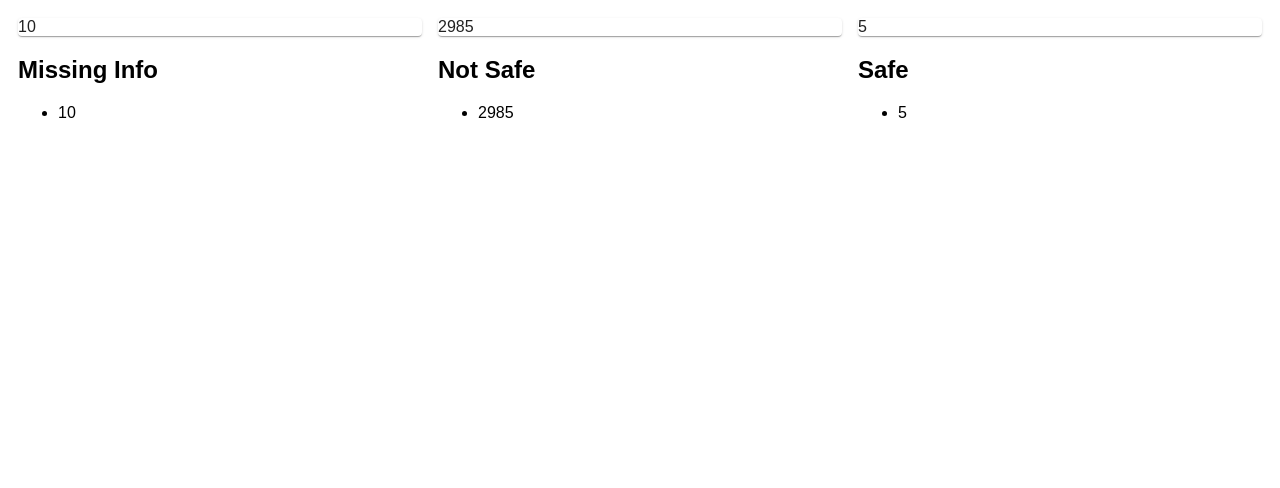
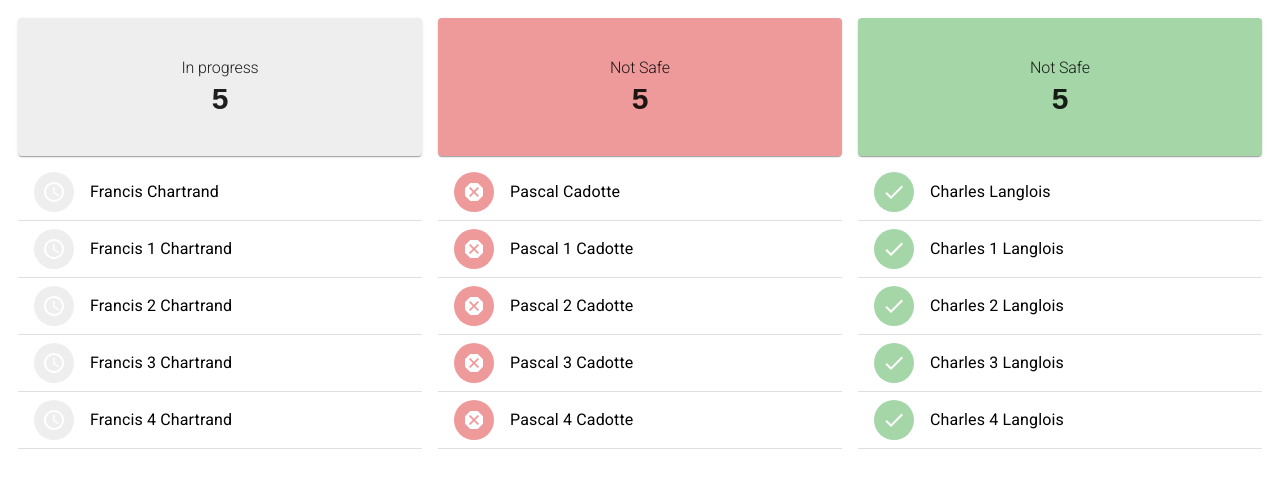
Before and after one commit to TinxHQ/emergency-check-plugin, a React (Vite) app in the folder ui/: page /alerts/1 in a window 1280 px wide. Shown: the top 488 px of the page. Built offline with nearby package versions, Linux system fonts and the light colour scheme.

Commit message:
style(ui): make poc visually

```diff
--- a/ui/src/alerts/ListView.tsx
+++ b/ui/src/alerts/ListView.tsx
@@ -1,17 +1,20 @@
 import { useState } from 'react';
+
 import EditIcon from '@mui/icons-material/Edit';
 import Table from '@mui/material/Table';
 import TableBody from '@mui/material/TableBody';
 import TableCell from '@mui/material/TableCell';
 import TableHead from '@mui/material/TableHead';
 import TableRow from '@mui/material/TableRow';
-import { Link } from 'react-router-dom';
+import { useNavigate, Link } from 'react-router-dom';
 import type { Alert } from '../types/index'
 import { ALERTS } from '../mock';
+import { IconButton } from '@mui/material';
 
 
 const ListView = () => {
-  const [rows, setRows] = useState<Alert>(ALERTS);
+  const [rows, setRows] = useState<Alert[]>(ALERTS);
+  const navigate = useNavigate();
 
   return (
     <Table>
@@ -25,16 +28,17 @@ const ListView = () => {
         </TableRow>
       </TableHead>
       <TableBody>
-        {rows.map((row) => (
+        {rows?.map((row) => (
           <TableRow
             key={row.date}
-            sx={{ '&:last-child td, &:last-child th': { border: 0 } }}
+            sx={{ cursor: 'pointer', '&:last-child td, &:last-child th': { border: 0 } }}
+            onClick={() => navigate(`/alerts/${row.uuid}`)}
           >
             <TableCell>{row.date}</TableCell>
-            <TableCell>{row.missing}</TableCell>
-            <TableCell>{row.safe}</TableCell>
-            <TableCell>{row.not_safe}</TableCell>
-            <TableCell><Link to={`/alerts/${row.uuid}`}><EditIcon /></Link></TableCell>
+            <TableCell>{row.missing.length}</TableCell>
+            <TableCell>{row.safe.length}</TableCell>
+            <TableCell>{row.not_safe.length}</TableCell>
+            <TableCell><IconButton LinkComponent={Link} to={`/alerts/${row.uuid}`}><EditIcon /></IconButton></TableCell>
           </TableRow>
         ))}
       </TableBody>
--- a/ui/src/alerts/ShowView.tsx
+++ b/ui/src/alerts/ShowView.tsx
@@ -1,10 +1,94 @@
 import { useState } from 'react';
 import { useParams } from 'react-router-dom';
-import type { Alert } from '../types/index'
+import type { Alert, AlertUser } from '../types/index'
 import { ALERTS } from '../mock';
 import Grid from '@mui/material/Grid2';
-import { Card } from '@mui/material';
+import { Avatar, Card, Divider, List, ListItem, ListItemAvatar, ListItemText, Typography } from '@mui/material';
+import { green, grey, red } from '@mui/material/colors';
+import styled from '@emotion/styled'
+import AccessTimeIcon from '@mui/icons-material/AccessTime';
+import DangerousIcon from '@mui/icons-material/Dangerous';
+import CheckIcon from '@mui/icons-material/Check';
 
+const CardColored = styled(Card)(`
+  font-size: 30px;
+  text-align: center;
+  padding: 40px 20px;
+  font-weight: bold;
+`)
+
+const ListTitle = styled((props: Record<string, any>) => <Typography {...props} variant="h2" />)(`
+  font-size: 1rem;
+  margin-bottom: 5px;
+`);
+
+const WAITING = 'waiting';
+const NOT_SAFE = 'not_safe';
+const SAFE = 'safe';
+
+type Props = {
+  title: string;
+  severity: typeof WAITING | typeof NOT_SAFE | typeof SAFE;
+  users: AlertUser[];
+}
+
+const getColor = (severity: Props['severity']) => {
+  switch (severity) {
+    case WAITING:
+      return grey[200];
+    case NOT_SAFE:
+      return red[200];
+    case SAFE:
+      return green[200];
+  }
+}
+
+const getIcon = (severity: Props['severity']) => {
+  switch (severity) {
+    case WAITING:
+      return AccessTimeIcon;
+    case NOT_SAFE:
+      return DangerousIcon;
+    case SAFE:
+      return CheckIcon;
+  }
+}
+
+const UsersList = ({ title, severity, users }: Props) => {
+  const color = getColor(severity);
+  console.log(`🤠 -> UsersList -> color:`, color);
+  const Icon = getIcon(severity);
+  console.log(`🤠 -> UsersList -> Icon:`, Icon);
+
+  return (
+    <>
+      <CardColored sx={{ background: color }}>
+        <ListTitle>{ title }</ListTitle>
+        { users.length }
+      </CardColored>
+
+
+      <List>
+        { users.map(({ uuid, firstname, lastname }: AlertUser) => {
+          return (
+            <div key={uuid}>
+              <ListItem>
+                <ListItemAvatar>
+                  <Avatar sx={{ background: color }}>
+                    <Icon />
+                  </Avatar>
+                </ListItemAvatar>
+                <ListItemText>{ [firstname, lastname].filter(Boolean).join(' ') }</ListItemText>
+              </ListItem>
+              <Divider />
+            </div>
+          )
+        })}
+      </List>
+
+    </>
+  )
+}
 
 const ShowView = () => {
   const routeParams = useParams();
@@ -15,35 +99,15 @@ const ShowView = () => {
 
       <Grid container spacing={2}>
         <Grid size={4}>
-          <Card>
-            { alert.missing }
-          </Card>
-
-          <h2>Missing Info</h2>
-          <ul>
-            <li>{ alert.missing }</li>
-          </ul>
+          <UsersList severity={WAITING} title="In progress" users={alert.missing} />
         </Grid>
 
         <Grid size={4}>
-          <Card>
-            { alert.not_safe }
-          </Card>
-          <h2>Not Safe</h2>
-          <ul>
-            <li>{ alert.not_safe }</li>
-          </ul>
+          <UsersList severity={NOT_SAFE} title="Not Safe" users={alert.not_safe} />
         </Grid>
 
         <Grid size={4}>
-          <Card>
-            { alert.safe }
-          </Card>
-
-          <h2>Safe</h2>
-          <ul>
-            <li>{ alert.safe }</li>
-          </ul>
+          <UsersList severity={SAFE} title="Not Safe" users={alert.safe} />
         </Grid>
       </Grid>
     </div>
--- a/ui/src/mock.ts
+++ b/ui/src/mock.ts
@@ -5,8 +5,26 @@ export const ALERTS: Alert[] = [
     uuid: '1111-1111-1111-1111',
     date: '2024-01-01:23:59:59',
     total: 3000,
-    missing: 10,
-    safe: 5,
-    not_safe: 2985,
+    missing: [
+      {uuid: '2222-2222-2222-2221', firstname: 'Francis', lastname: 'Chartrand'},
+      {uuid: '2222-2222-2222-2222', firstname: 'Francis 1', lastname: 'Chartrand'},
+      {uuid: '2222-2222-2222-2223', firstname: 'Francis 2', lastname: 'Chartrand'},
+      {uuid: '2222-2222-2222-2224', firstname: 'Francis 3', lastname: 'Chartrand'},
+      {uuid: '2222-2222-2222-2225', firstname: 'Francis 4', lastname: 'Chartrand'},
+    ],
+    safe: [
+      {uuid: '3333-3333-3333-3331', firstname: 'Charles', lastname: 'Langlois'},
+      {uuid: '3333-3333-3333-3332', firstname: 'Charles 1', lastname: 'Langlois'},
+      {uuid: '3333-3333-3333-3333', firstname: 'Charles 2', lastname: 'Langlois'},
+      {uuid: '3333-3333-3333-3334', firstname: 'Charles 3', lastname: 'Langlois'},
+      {uuid: '3333-3333-3333-3335', firstname: 'Charles 4', lastname: 'Langlois'},
+    ],
+    not_safe: [
+      {uuid: '4444-4444-4444-4441', firstname: 'Pascal', lastname: 'Cadotte'},
+      {uuid: '4444-4444-4444-4442', firstname: 'Pascal 1', lastname: 'Cadotte'},
+      {uuid: '4444-4444-4444-4443', firstname: 'Pascal 2', lastname: 'Cadotte'},
+      {uuid: '4444-4444-4444-4444', firstname: 'Pascal 3', lastname: 'Cadotte'},
+      {uuid: '4444-4444-4444-4445', firstname: 'Pascal 4', lastname: 'Cadotte'},
+    ],
   }
 ]
```
Also changed, not shown: ui/src/types/index.ts (+9 -3 lines).
